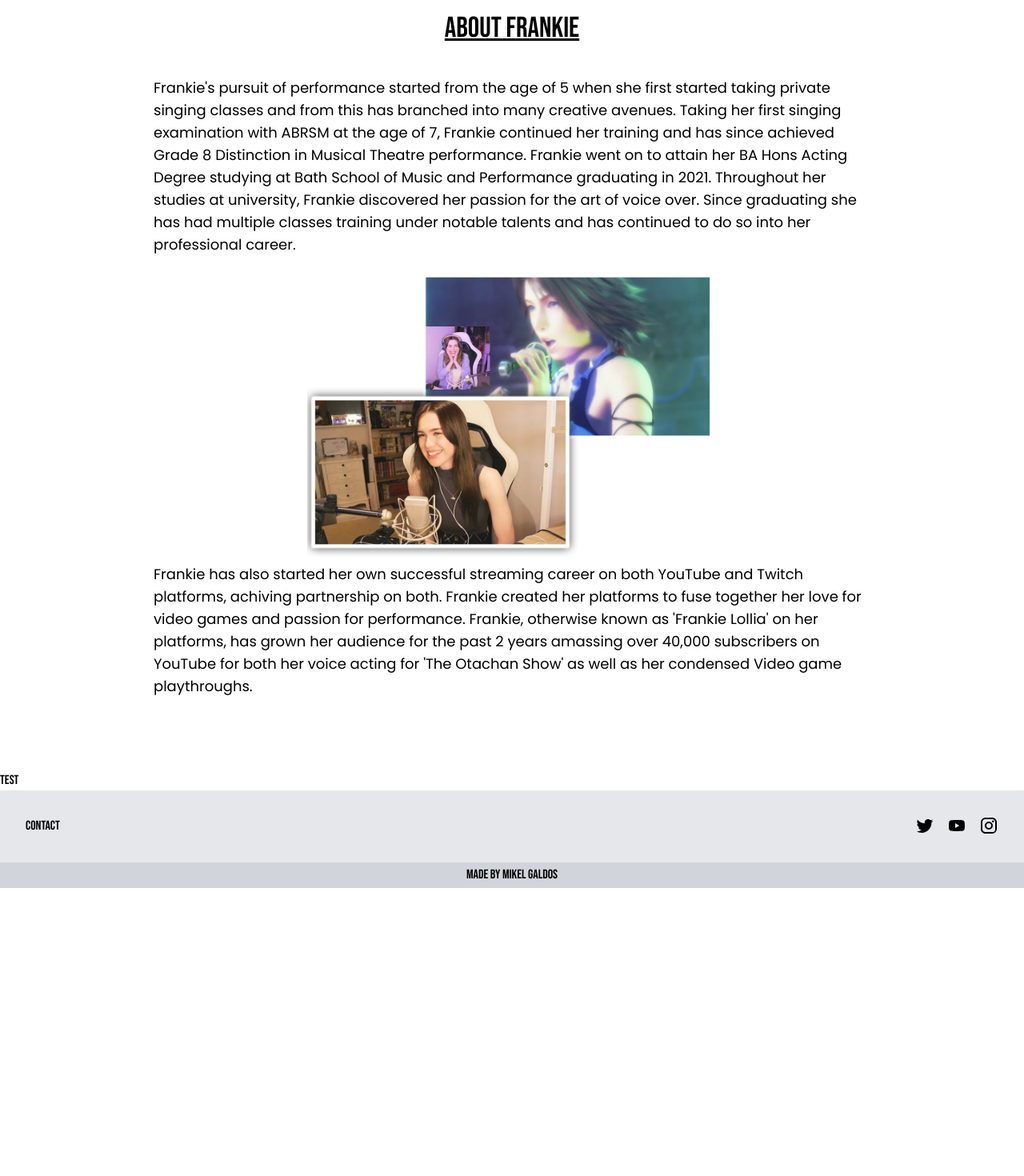
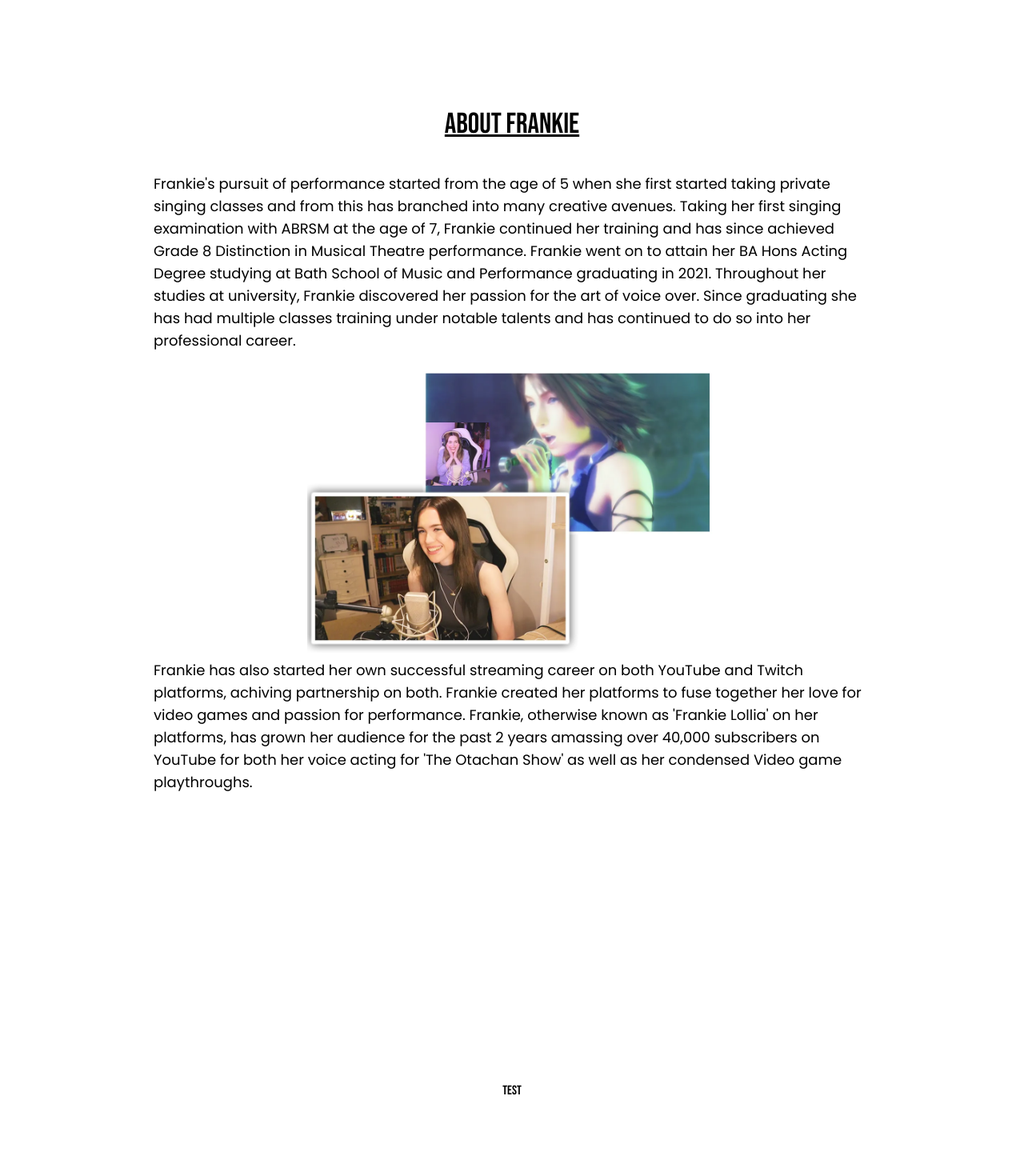
Before and after one commit to MikelGV/Learn, a Next.js app in the folder learn-tailwind/: page / in a window 1280 px wide. Shown: the part 820-2290 px from the top of the page at 80% size. Before the commit the page ends 1930 px from the top, so only its background shows below. Built offline with nearby package versions, Linux system fonts and the light colour scheme.

Commit message:
portfolio test

```diff
--- a/learn-tailwind/pages/index.tsx
+++ b/learn-tailwind/pages/index.tsx
@@ -40,7 +40,7 @@ export default function Home() {
           </div>
         </div>
         <div id='About' className='flex items-center justify-center h-screen space-x-4'>
-          <div className='text-center mb-60'>
+          <div className='text-center'>
             <h2 className='text-4xl underline mb-10'>About Frankie</h2>
             <p className='text-left text-lg font-poppins max-w-4xl'>
               Frankie's pursuit of performance started from the age of 5 when she first started taking private singing classes and from this has branched into many creative avenues.
@@ -58,7 +58,9 @@ export default function Home() {
             </p>
           </div>
         </div>
-        <div>test</div>
+        <div id='Portfolio' className='flex items-center justify-center h-screen space-x-4'>
+          <div className='text-center'>test</div>
+        </div>
       </div>
 
     </Layout>
```
